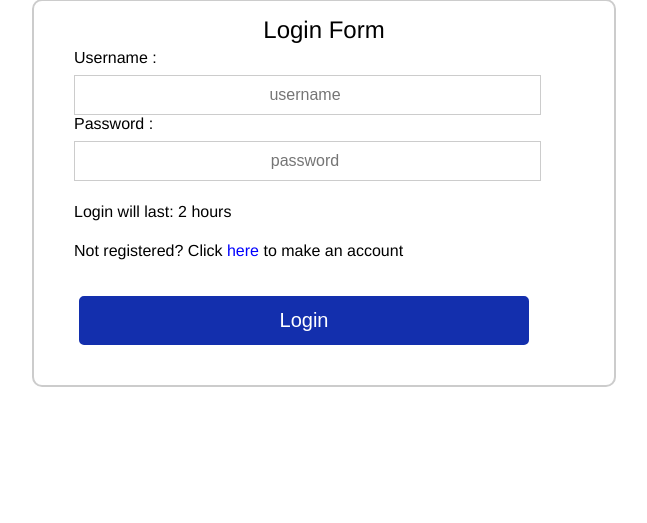
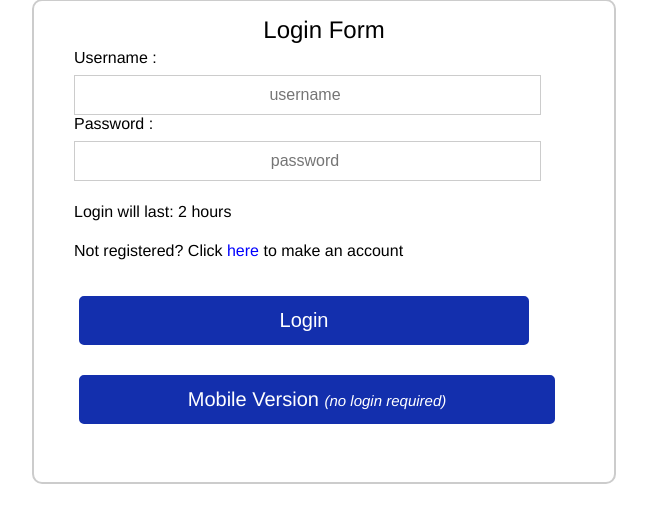
Before and after one commit to kmav/chicago-marathon-2016, a PHP site: page / in a window 1280 px wide. Shown: the part 147-670 px from the top of the page, without its empty margins (316-963 px from the left). Run offline with PHP 8.4, Linux system fonts and the light colour scheme.

Commit message:
changed login access

```diff
--- a/index.php
+++ b/index.php
@@ -45,7 +45,7 @@ if(isset($_SESSION['login_user']))
 <h4>Login will last: 2 hours</h4>
 <h4>Not registered? Click <a style="color:blue;" href='newuser.php'>here</a> to make an account</h4>
 <input name="submit" type="submit" value=" Login ">
-<!--<a href='getMobile.php'><div class='pagelink'>Mobile Version <span class='small'>(no login required)</span></div></a>-->
+<a href='getMobile.php'><div class='pagelink'>Mobile Version <span class='small'>(no login required)</span></div></a>
 <br>
 <span style="font-weight:normal;"><?php echo $error; ?></span></form>
 </div>
```
